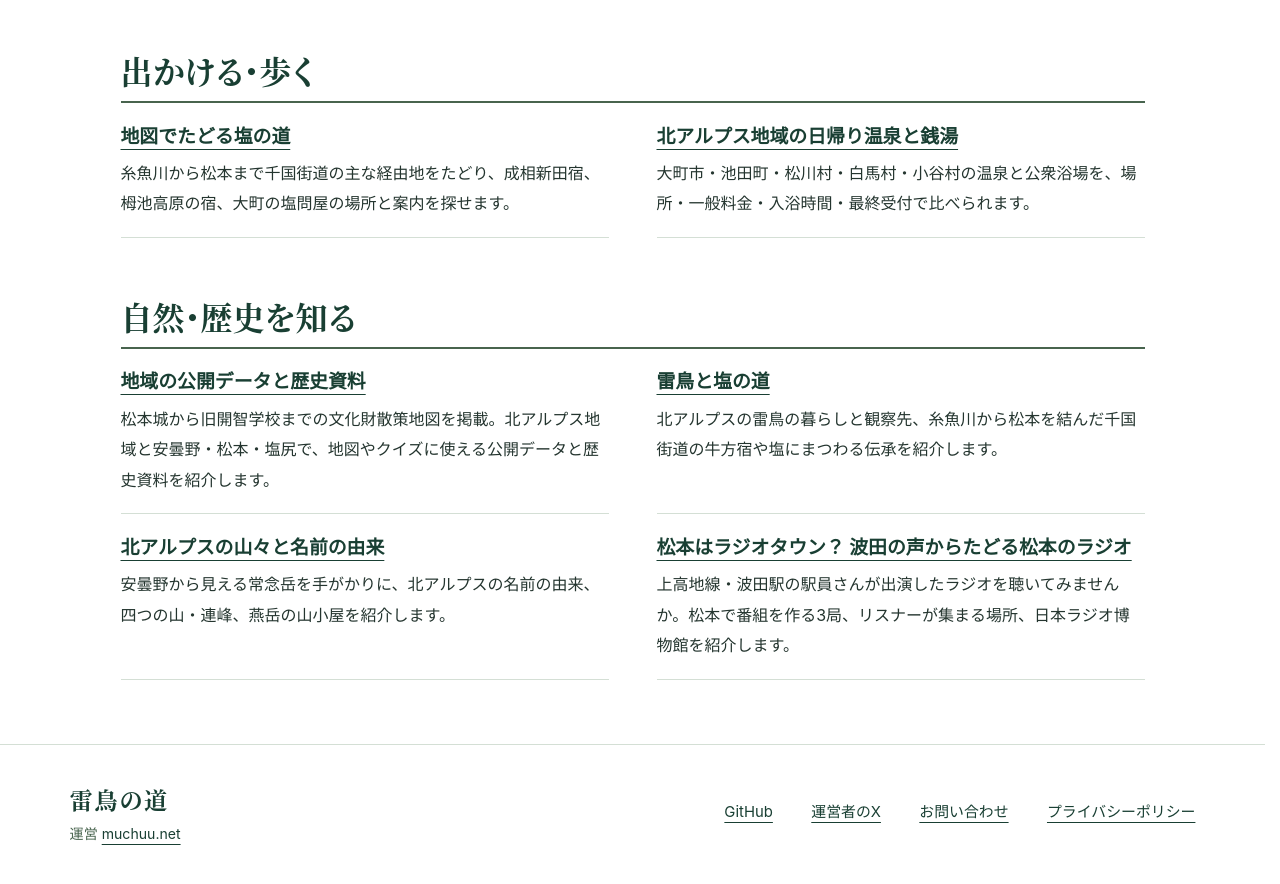
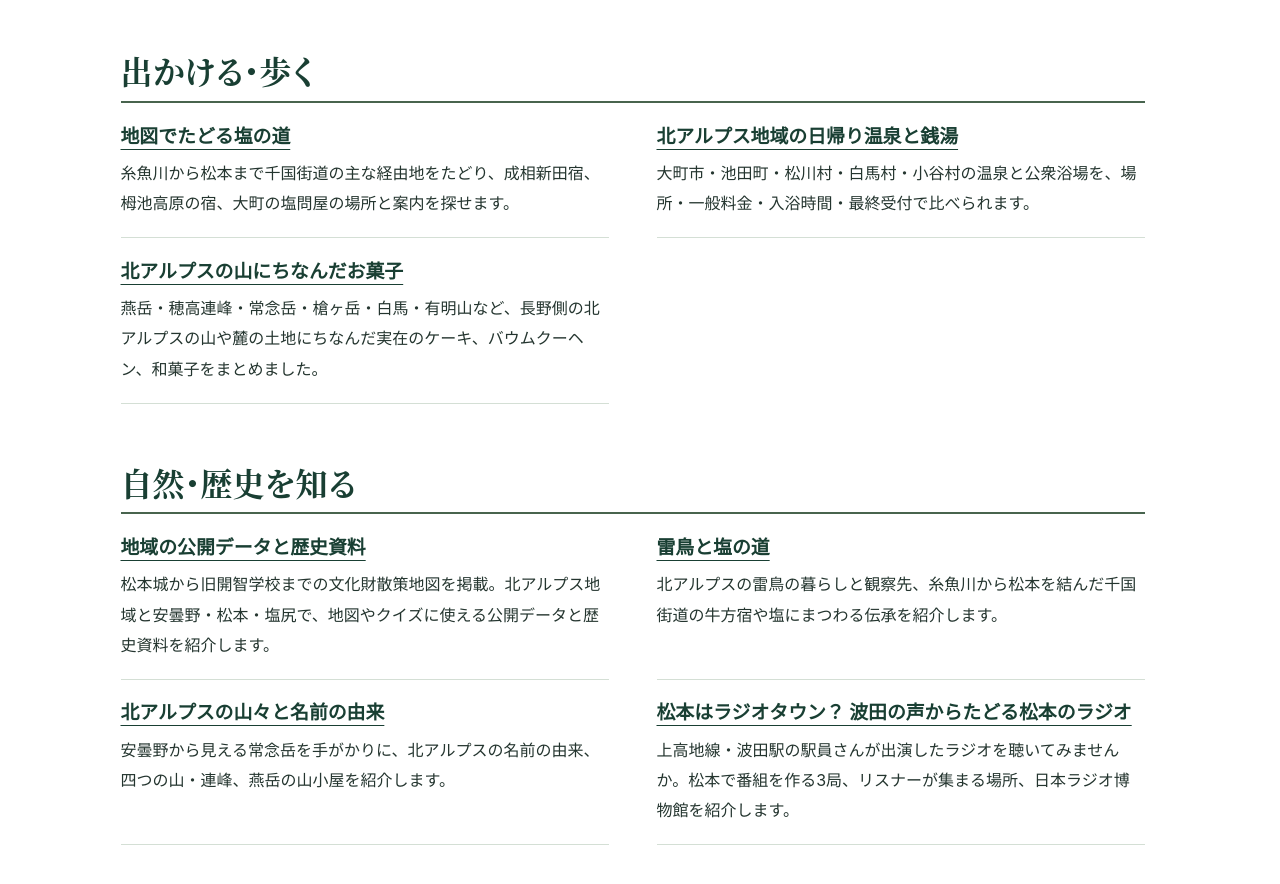
Before and after one commit to raichomichi/raichomichi.github.io, a Jekyll site: the page built from guides.html, in a window 1280 px wide and 900 px high, scrolled down 879 px. Shown: the top 884 px of the window. Built offline with Jekyll 4.4.1, drawn with Linux system fonts in a browser that asks for light colours; part of the change alters nothing that is shown.

Commit message:
北アルプスの山にちなんだお菓子のガイドを追加

```diff
--- /dev/null
+++ b/northern-alps-sweets.md
@@ -0,0 +1,47 @@
+---
+layout: regional-guide
+title: 北アルプスの山にちなんだお菓子
+description: 燕岳・穂高連峰・常念岳・槍ヶ岳・白馬・有明山など、長野側の北アルプスの山や麓の土地にちなんだ実在のケーキ、バウムクーヘン、和菓子をまとめました。
+permalink: /guides/northern-alps-sweets/
+guide_order: 10
+guide_category: 出かける・歩く
+stylesheet: /assets/css/regional-guides.css
+lead: モンブランがあるのなら、北アルプスの山にちなんだお菓子もあるのでは——。長野側の山小屋や麓の菓子店で見つけたケーキ、バウムクーヘン、和菓子を、山をモチーフにした品と、山や土地の名を冠した品に分けて紹介します。
+---
+<nav class="guide-jumps" aria-label="北アルプスの山にちなんだお菓子の目次">
+  <a href="#山をモチーフにしたお菓子">山をモチーフにしたお菓子</a>
+  <a href="#山や麓の名を冠したお菓子">山や麓の名を冠したお菓子</a>
+  <a href="#運営者の創作案">運営者の創作案</a>
+</nav>
+
+<p class="guide-note">山小屋の営業期間や季節限定品の販売状況、メニュー内容は時期によって変わります。お出かけや購入の際は、各公式の営業案内・商品ページで最新の状況をご確認ください。</p>
+
+## 山をモチーフにしたお菓子
+
+山の姿や稜線をイメージして作られたケーキや和菓子です。
+
+- **燕岳｜TSUBAKURO（燕山荘・喫茶サンルーム）**　標高約2,712 mに建つ燕山荘の喫茶室で提供されているオリジナルケーキです。燕岳の山容と山小屋をイメージした一品で、コーヒーや紅茶と合わせたケーキセットでも楽しめます。季節営業やメニュー変更があるため、営業状況は公式案内で確認できます。[燕山荘・喫茶サンルームのご案内](https://www.enzanso.co.jp/enzanso/sunroom)
+- **穂高連峰｜名物ジャンボ・モンブラン（上高地ホテル白樺荘）**　河童橋のたもとにあるホテル白樺荘のカフェで提供されている名物スイーツです。専属パティシエが、ホテルから望む雄大な穂高連峰をイメージして作った直径約12 cmの大きなモンブランで、2〜3人で分け合う人も多く見られます。[上高地ホテル白樺荘のスイーツ紹介](https://www.shirakabaso.com/one-day-trial/afternoon/2196/)
+- **常念岳｜道祖神もなか（開運堂／松本市）**　安曇野のシンボルである「常念岳」と「道祖神」をデザインした最中種に、小豆のこし餡を詰めた最中です。期間限定商品として扱われており、販売時期や在庫状況は公式オンラインショップで確認できます。[開運堂オンラインショップ「道祖神もなか」](https://www.kaiundo.co.jp/Form/Product/ProductDetail.aspx?shop=0&pid=2838)
+- **槍ヶ岳｜槍岳最中（あずさ堂小林／安曇野市・松本市）**　鋭く天を突く槍ヶ岳の姿をモチーフにした最中で、粒あんと白あんの2種類があります。時期や店舗によって取り扱い状況が異なるため、最新の販売状況は公式サイトや各店舗でご確認ください。[あずさ堂小林 公式サイト](https://www.azusado.com/)
+{: .mountain-list}
+
+## 山や麓の名を冠したお菓子
+
+特定の峰の形を再現した商品ではなく、山の名前や麓の土地・自然にちなんで名付けられたケーキ、バウムクーヘン、和菓子です。
+
+- **白馬｜モンブラン白馬（白馬SWEETS工房 Ricca／白馬村）**　白馬村の洋菓子店 Ricca が手がける生菓子で、看板商品のバームクーヘン生地の上に濃厚なモンブランクリームを絞った一品です。白馬岳の形を再現した商品ではなく、白馬の名を冠したオリジナルケーキとして紹介されています。なお、同店のバームクーヘン「はくばうむ」の箱には白馬三山がデザインされています。[Ricca「はくばうむ」・生菓子の紹介](https://hakuba-ricca.com/hakubaumu/)
+- **燕岳｜燕まんじゅう（燕山荘グループ）**　登山中の行動食として考案された、一口サイズのつぶあん饅頭です。燕山荘や合戦小屋、麓の有明荘など燕山荘グループの売店で扱われている定番のお土産です。[燕山荘 売店のご案内](https://www.enzanso.co.jp/enzanso/goods)・[有明荘 売店のご案内](https://www.enzanso.co.jp/ariakeso/goods2021)
+- **安曇野・北アルプス｜安曇野 北アルプス 夢バウム（丸山菓子舗／安曇野市）**　あづみ野産の米粉を使い、安曇野の清涼な空気や豊かな自然を感じさせる優しい甘さに焼き上げたバウムクーヘンです。ホールサイズと個包装の小袋サイズがあります。[丸山菓子舗の洋菓子案内](https://maruyama-kashiho.co.jp/cake/)
+- **松本・アルプス｜あるぷす（信州松本バウムクーヘン工房 てまりや／松本市）**　松本市中町通りに工房を構えるバウムクーヘン専門店の定番商品です。信州産コシヒカリの玄米粉と発酵バターを使った、香ばしくモチっとした食感のバウムクーヘンに「あるぷす」の名を冠しています。[てまりや「あるぷす」商品紹介](https://temariya.shop/products/alps/)
+- **有明山｜有明の月（開運堂／松本市）**　夜明け前の天空に輝く「有明の月」をイメージした、ふんわりとした生地に黄身餡を包んだ焼菓子です。公式サイトでも、安曇野に「信濃富士」と呼ばれる「有明山」と「有明」の地籍があることに触れて紹介されています。[開運堂オンラインショップ「有明の月」](https://www.kaiundo.co.jp/Form/Product/ProductDetail.aspx?shop=0&pid=509)
+- **有明山（信濃富士）｜信濃富士（丸山菓子舗／安曇野市）**　安曇野から望む有明山の異称「信濃富士」の名を冠した郷土銘菓です。北アルプスの伏流水が育む安曇野の風土をテーマにした菓子のひとつとして紹介されています。[丸山菓子舗の郷土銘菓案内](https://maruyama-kashiho.co.jp/azumino-kashi/)
+{: .mountain-list}
+
+## 運営者の創作案
+
+ここから先は、実在の商品ではなく運営者のアイデアです。[北アルプスの山々と名前の由来]({{ '/guides/northern-alps/' | relative_url }})の末尾では、こんなお菓子を思い浮かべました。
+
+> モンブランがあるんだから、穂高、常念、燕、白馬を並べた『北アルプスシリーズ』のケーキがあってもいい。燕岳の白い岩肌は、粉砂糖で表してみたい。
+
+白い花崗岩の稜線を粉砂糖で表すケーキはまだ想像のなかですが、山小屋や麓の菓子店をたどってみると、それぞれの山や土地への思いが込められたお菓子がすでにいくつも生まれていました。山を眺めたり登ったりする前後に、山の名前を探しながら立ち寄ってみるのも楽しみのひとつです。
--- a/northern-alps.md
+++ b/northern-alps.md
@@ -52,3 +52,5 @@ lead: 安曇野の田んぼから西を向くと、常念岳が見えます。
 ## 運営者のひとこと
 
 モンブランがあるんだから、穂高、常念、燕、白馬を並べた『北アルプスシリーズ』のケーキがあってもいい。燕岳の白い岩肌は、粉砂糖で表してみたい。
+
+実際に長野側の山小屋や麓の菓子店を調べてみると、北アルプスの山や土地にちなんだケーキや和菓子がいくつも見つかりました。[北アルプスの山にちなんだお菓子]({{ '/guides/northern-alps-sweets/' | relative_url }})にまとめています。
```
